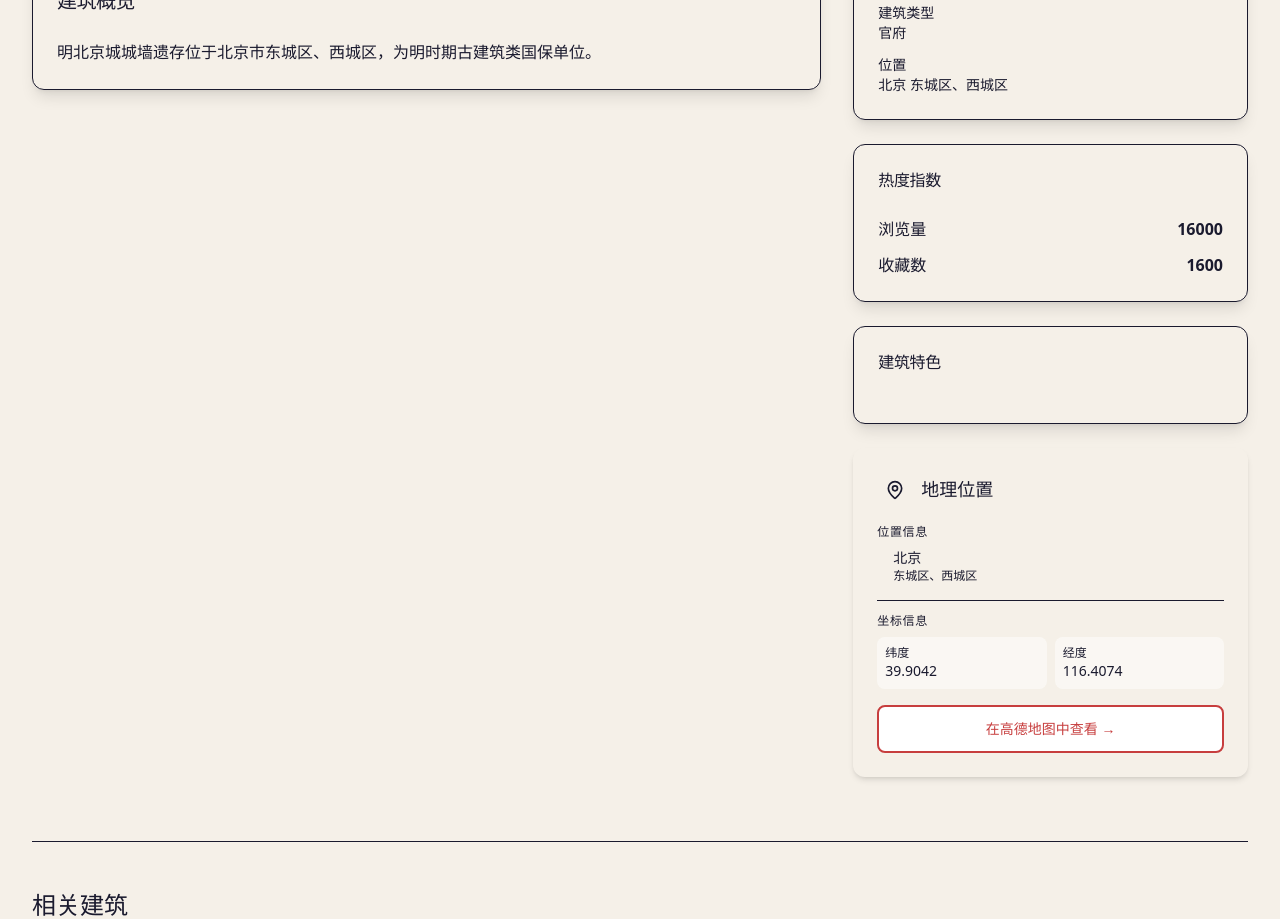
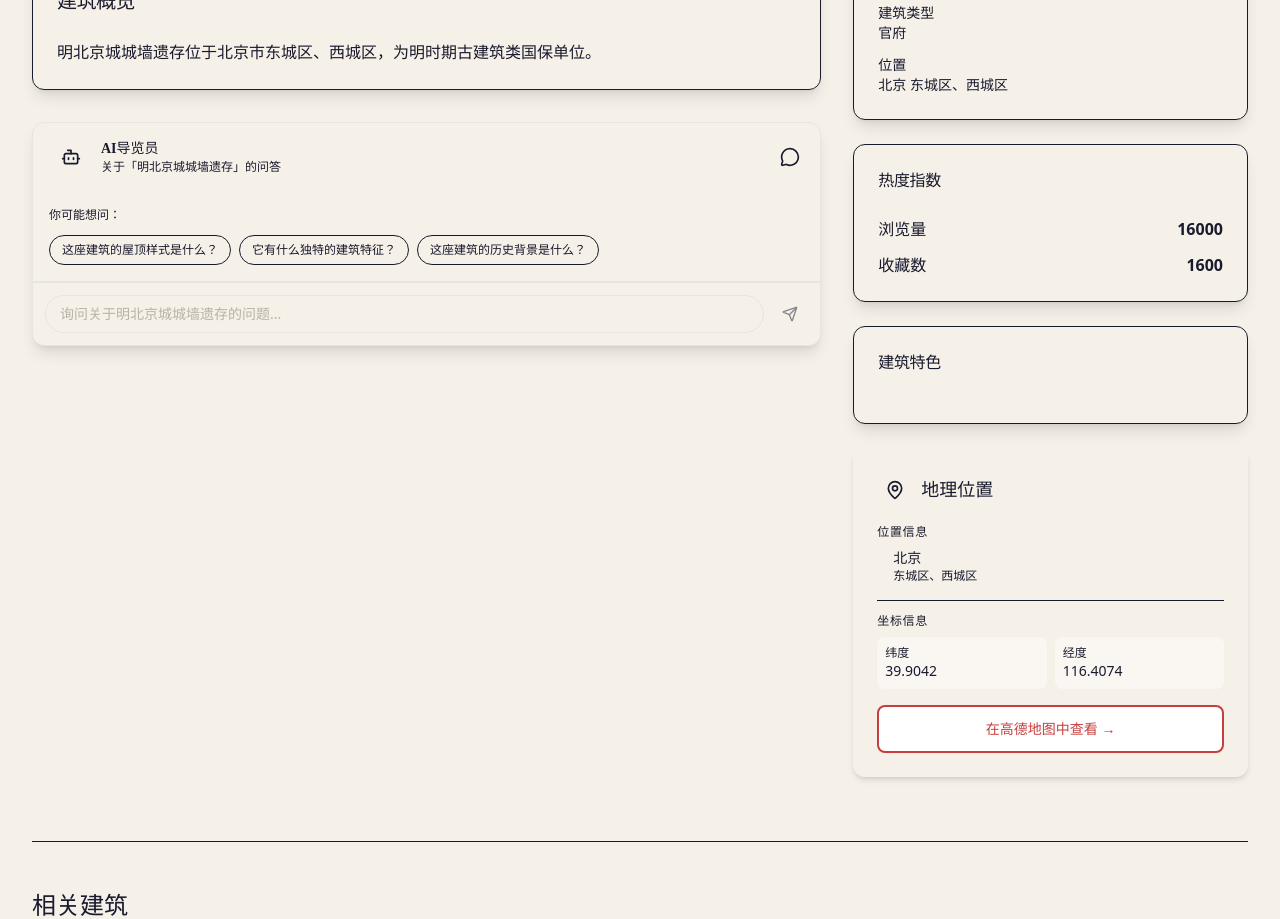
Before and after one commit to mushilu/huagou-decoder, a React (Vite) app: page /codex/building-015 in a window 1280 px wide. Shown: the part 820-1739 px from the top of the page. Built offline with nearby package versions, Linux system fonts and the light colour scheme.

Commit message:
feat: Phase 4 - 建筑详情页内嵌AI问答
- 新增BuildingChat组件，支持预设问题和自由提问
- 后端支持上下文感知，根据当前建筑名称调整AI回答
- 集成到建筑详情页底部

```diff
--- /dev/null
+++ b/src/components/ai/BuildingChat.tsx
@@ -0,0 +1,197 @@
+import { useState } from 'react'
+import { motion, AnimatePresence } from 'framer-motion'
+import { Bot, Send, Sparkles, Database, Loader2, MessageCircle } from 'lucide-react'
+import { sendMessage } from '@/services/chatService'
+import { useAuthStore } from '@/stores/authStore'
+import type { Building } from '@/types/building'
+
+interface Message {
+  id: string
+  role: 'user' | 'assistant'
+  content: string
+  source?: 'local' | 'llm'
+}
+
+interface BuildingChatProps {
+  building: Building
+}
+
+// 预设问题
+const presetQuestions = [
+  '这座建筑的屋顶样式是什么？',
+  '它有什么独特的建筑特征？',
+  '这座建筑的历史背景是什么？',
+]
+
+export function BuildingChat({ building }: BuildingChatProps) {
+  const [messages, setMessages] = useState<Message[]>([])
+  const [input, setInput] = useState('')
+  const [isLoading, setIsLoading] = useState(false)
+  const [isExpanded, setIsExpanded] = useState(false)
+  const { token, canQuery, recordQuery } = useAuthStore()
+
+  function addMessage(msg: Omit<Message, 'id'>) {
+    setMessages((prev) => [...prev, { ...msg, id: Date.now().toString() }])
+  }
+
+  async function handleSend(question?: string) {
+    const msg = question || input.trim()
+    if (!msg || isLoading) return
+
+    if (!canQuery()) {
+      addMessage({ role: 'assistant', content: '今日免费次数已用完，请登录后继续使用。' })
+      return
+    }
+
+    if (!question) setInput('')
+    addMessage({ role: 'user', content: msg })
+    setIsLoading(true)
+    setIsExpanded(true)
+
+    try {
+      const res = await sendMessage(
+        {
+          message: msg,
+          context: { buildingId: building.id, buildingName: building.nameZh },
+        },
+        token
+      )
+      addMessage({ role: 'assistant', content: res.reply, source: res.source })
+      recordQuery()
+    } catch (err) {
+      console.error('Chat error:', err)
+      addMessage({ role: 'assistant', content: '请求失败，请稍后重试。' })
+    } finally {
+      setIsLoading(false)
+    }
+  }
+
+  function handleKeyDown(e: React.KeyboardEvent) {
+    if (e.key === 'Enter' && !e.shiftKey) {
+      e.preventDefault()
+      handleSend()
+    }
+  }
+
+  return (
+    <motion.div
+      initial={{ opacity: 0, y: 20 }}
+      whileInView={{ opacity: 1, y: 0 }}
+      viewport={{ once: true }}
+      className="rounded-xl border border-gray-200 bg-[#f5f0e8] overflow-hidden shadow-lg"
+    >
+      {/* Header */}
+      <div className="flex items-center justify-between bg-gradient-to-r from-ink-black to-ink-deep px-5 py-4">
+        <div className="flex items-center gap-3">
+          <div className="flex h-9 w-9 items-center justify-center rounded-full bg-gold">
+            <Bot className="h-5 w-5 text-ink-black" />
+          </div>
+          <div>
+            <h3 className="text-sm font-semibold text-paper-white">AI导览员</h3>
+            <p className="text-xs text-paper-white/60">关于「{building.nameZh}」的问答</p>
+          </div>
+        </div>
+        <MessageCircle className="h-5 w-5 text-paper-white/40" />
+      </div>
+
+      {/* 预设问题 */}
+      {messages.length === 0 && (
+        <div className="p-4 border-b border-gray-200">
+          <p className="text-xs text-ink-gray mb-3">你可能想问：</p>
+          <div className="flex flex-wrap gap-2">
+            {presetQuestions.map((q, i) => (
+              <button
+                key={i}
+                onClick={() => handleSend(q)}
+                disabled={isLoading}
+                className="rounded-full border border-ink-gray/30 bg-paper-white px-3 py-1.5 text-xs text-ink-gray hover:border-gold hover:text-ink-black transition-colors disabled:opacity-50"
+              >
+                {q}
+              </button>
+            ))}
+          </div>
+        </div>
+      )}
+
+      {/* 消息列表 */}
+      <AnimatePresence>
+        {isExpanded && messages.length > 0 && (
+          <motion.div
+            initial={{ height: 0, opacity: 0 }}
+            animate={{ height: 'auto', opacity: 1 }}
+            exit={{ height: 0, opacity: 0 }}
+            className="max-h-[300px] overflow-y-auto bg-paper-white p-4"
+          >
+            <div className="space-y-3">
+              {messages.map((msg) => (
+                <div key={msg.id} className={`flex gap-2 ${msg.role === 'user' ? 'justify-end' : ''}`}>
+                  {msg.role === 'assistant' && (
+                    <div className="flex h-7 w-7 shrink-0 items-center justify-center rounded-full bg-gold">
+                      <Bot className="h-3.5 w-3.5 text-ink-black" />
+                    </div>
+                  )}
+                  <div
+                    className={`max-w-[80%] px-3 py-2 ${
+                      msg.role === 'user'
+                        ? 'rounded-lg rounded-tr-none bg-ink-black text-paper-white'
+                        : 'rounded-lg rounded-tl-none border border-gray-200 bg-[#f5f0e8]'
+                    }`}
+                  >
+                    <p className="text-sm leading-relaxed">{msg.content}</p>
+                    {msg.source && (
+                      <div className="mt-1.5 flex items-center gap-1 text-[10px] text-ink-gray/70">
+                        {msg.source === 'local' ? (
+                          <>
+                            <Database className="h-2.5 w-2.5" />
+                            本地知识库
+                          </>
+                        ) : (
+                          <>
+                            <Sparkles className="h-2.5 w-2.5" />
+                            AI生成
+                          </>
+                        )}
+                      </div>
+                    )}
+                  </div>
+                </div>
+              ))}
+
+              {isLoading && (
+                <div className="flex gap-2">
+                  <div className="flex h-7 w-7 shrink-0 items-center justify-center rounded-full bg-gold">
+                    <Bot className="h-3.5 w-3.5 text-ink-black" />
+                  </div>
+                  <div className="rounded-lg rounded-tl-none border border-gray-200 bg-[#f5f0e8] px-3 py-2">
+                    <Loader2 className="h-4 w-4 animate-spin text-ink-gray" />
+                  </div>
+                </div>
+              )}
+            </div>
+          </motion.div>
+        )}
+      </AnimatePresence>
+
+      {/* 输入框 */}
+      <div className="flex items-center gap-2 border-t border-gray-200 bg-paper-white p-3">
+        <div className="flex flex-1 items-center rounded-full border border-gray-200 bg-[#f5f0e8] px-3.5 py-2">
+          <input
+            type="text"
+            value={input}
+            onChange={(e) => setInput(e.target.value)}
+            onKeyDown={handleKeyDown}
+            placeholder={`询问关于${building.nameZh}的问题...`}
+            className="flex-1 bg-transparent text-sm text-ink-black outline-none placeholder:text-gray-400"
+          />
+        </div>
+        <button
+          onClick={() => handleSend()}
+          disabled={!input.trim() || isLoading}
+          className="flex h-9 w-9 items-center justify-center rounded-full bg-ink-black text-paper-white transition-colors hover:bg-ink-deep disabled:cursor-not-allowed disabled:opacity-50"
+        >
+          <Send className="h-4 w-4" />
+        </button>
+      </div>
+    </motion.div>
+  )
+}
--- a/src/features/codex/pages/BuildingDetailPage.tsx
+++ b/src/features/codex/pages/BuildingDetailPage.tsx
@@ -9,6 +9,7 @@ import { useBuildingStore } from '@/stores/buildingStore'
 import { InkLoading } from '@/components/ink/InkLoading'
 import { getBuildingCipherPoints } from '@/features/cipher/data/buildingCipherMapping'
 import { getBuildingThumbnail } from '@/utils/dynastyThumbnails'
+import { BuildingChat } from '@/components/ai/BuildingChat'
 import {
   fengshuiKnowledge,
   symbolKnowledge,
@@ -297,6 +298,17 @@ export function BuildingDetailPage() {
                 </Card>
               </motion.div>
             )}
+
+            {/* AI导览问答 */}
+            <motion.div
+              initial={{ opacity: 0, y: 20 }}
+              whileInView={{ opacity: 1, y: 0 }}
+              viewport={{ once: true }}
+              transition={{ duration: 0.5 }}
+              className="mb-8"
+            >
+              <BuildingChat building={building} />
+            </motion.div>
           </motion.div>
 
           {/* Sidebar */}
--- a/src/services/chatService.ts
+++ b/src/services/chatService.ts
@@ -3,7 +3,7 @@ const API_BASE = import.meta.env.VITE_API_URL || 'http://localhost:8787'
 interface ChatRequest {
   message: string
   conversationId?: string | null
-  context?: { buildingId?: string }
+  context?: { buildingId?: string; buildingName?: string }
 }
 
 interface ChatResponse {
```
Also changed, not shown: 1 other file (tests, documents, lock files or other folders).
